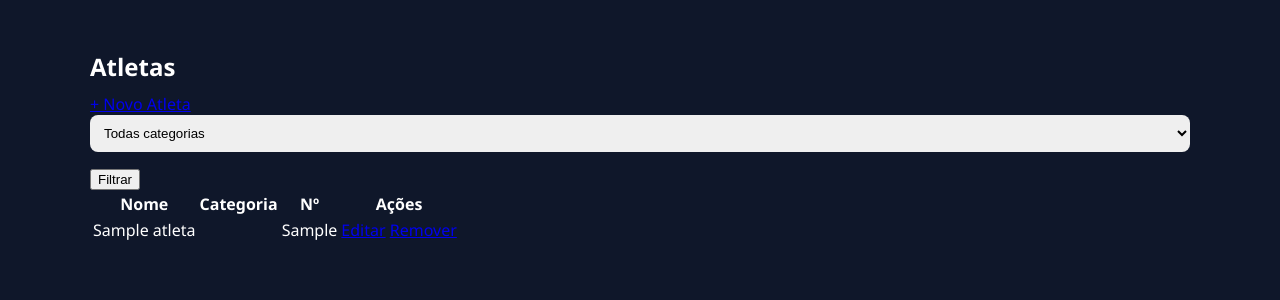
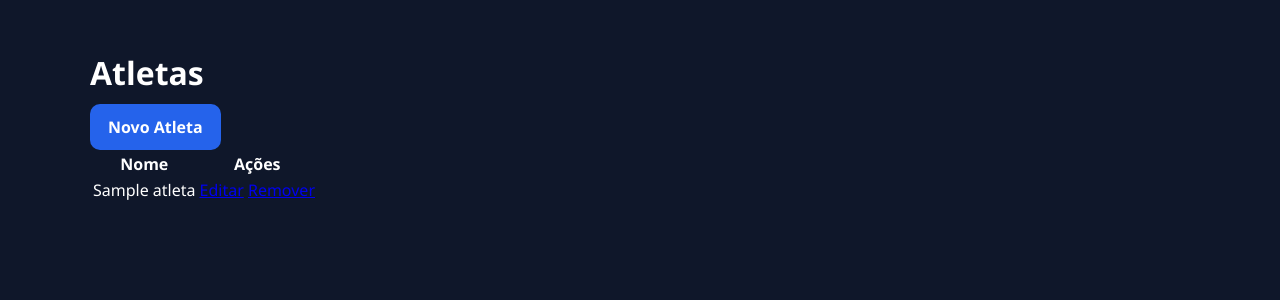
Before and after one commit to pepeuloureirob/volley-coach-system, a Flask app: page /atletas in a window 1280 px wide. Shown: the part 22-322 px from the top of the page. Run offline with Flask 3, Linux system fonts and the light colour scheme; tables that the repository leaves empty hold one stand-in row (values such as "Sample post").

Commit message:
Update atletas.html

```diff
--- a/templates/atletas.html
+++ b/templates/atletas.html
@@ -1,63 +1,17 @@
 {% extends 'base.html' %}
 {% block content %}
-
-<div class="flex justify-between items-center mb-6">
-    <h2 class="text-3xl font-bold">Atletas</h2>
-
-    <a href="/cadastrar_atleta"
-       class="bg-indigo-600 hover:bg-indigo-700 text-white px-4 py-2 rounded-xl shadow">
-        + Novo Atleta
-    </a>
-</div>
-
-<form method="GET" class="mb-4">
-    <select name="categoria" class="p-2 border rounded-lg">
-        <option value="">Todas categorias</option>
-        <option>Sub 13</option>
-        <option>Sub 15</option>
-        <option>Sub 17</option>
-        <option>Sub 18</option>
-        <option>Sub 19</option>
-        <option>Sub 20</option>
-        <option>Sub 21</option>
-        <option>Sub 23</option>
-        <option>Adulto</option>
-    </select>
-
-    <button class="bg-gray-800 text-white px-3 py-2 rounded-lg">
-        Filtrar
-    </button>
-</form>
-
-<div class="bg-white rounded-2xl shadow overflow-hidden">
-<table class="w-full">
-
-<thead class="bg-gray-200">
+<h1>Atletas</h1>
+<a class="btn" href="/novo_atleta">Novo Atleta</a>
+<table>
+<tr><th>Nome</th><th>Ações</th></tr>
+{% for atleta in atletas %}
 <tr>
-<th class="p-3 text-left">Nome</th>
-<th>Categoria</th>
-<th>Nº</th>
-<th>Ações</th>
-</tr>
-</thead>
-
-<tbody>
-{% for a in atletas %}
-<tr class="border-b hover:bg-gray-50">
-<td class="p-3">{{ a.nome }}</td>
-<td>{{ a.categoria }}</td>
-<td>{{ a.numero_camisa }}</td>
-<td class="flex gap-2 justify-center p-2">
-    <a href="/editar_atleta/{{ a.id }}"
-       class="bg-blue-500 text-white px-3 py-1 rounded-lg">Editar</a>
-    <a href="/remover_atleta/{{ a.id }}"
-       class="bg-red-500 text-white px-3 py-1 rounded-lg">Remover</a>
+<td>{{ atleta.nome }}</td>
+<td>
+<a href="/editar_atleta/{{ atleta.id }}">Editar</a>
+<a href="/remover_atleta/{{ atleta.id }}">Remover</a>
 </td>
 </tr>
 {% endfor %}
-</tbody>
-
 </table>
-</div>
-
 {% endblock %}
```
